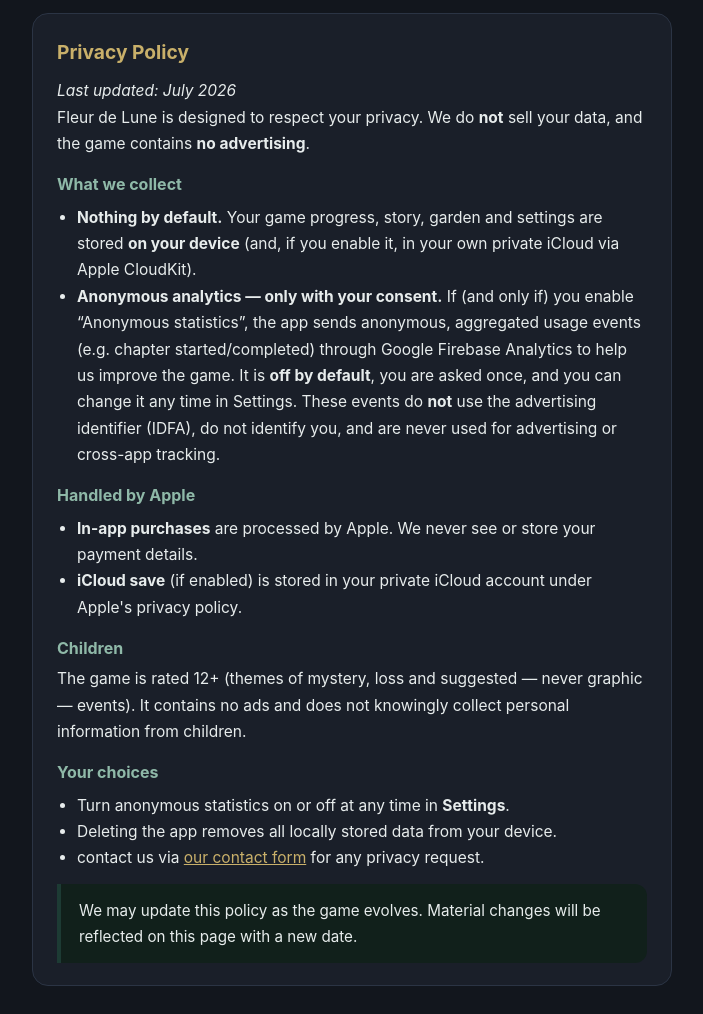
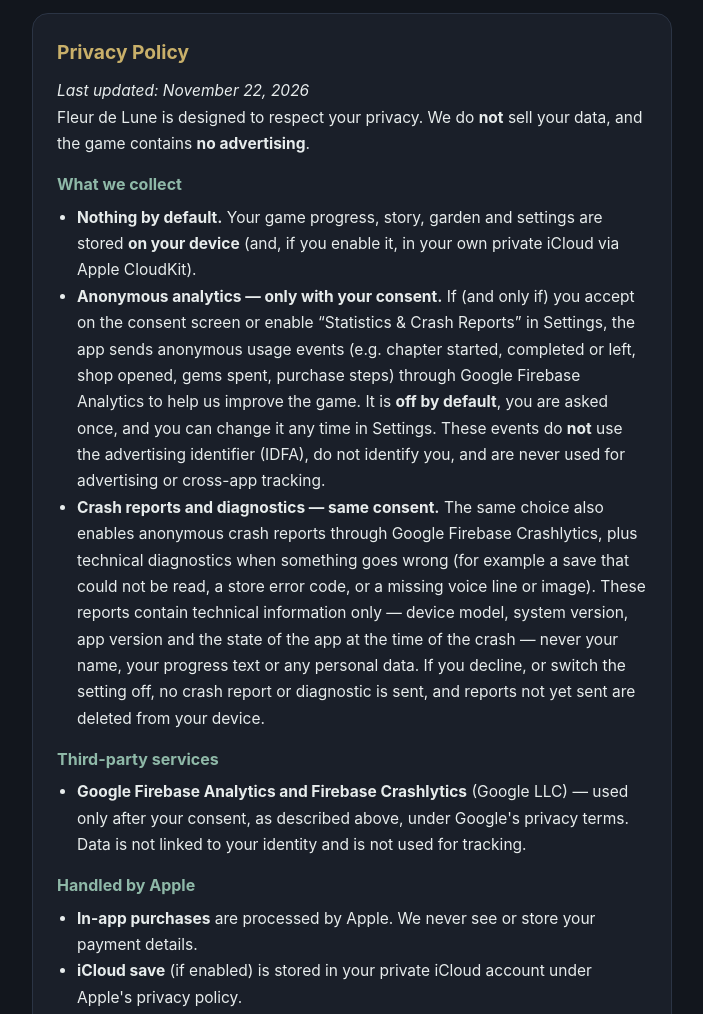
Before and after one commit to mythadubiz/fleur-de-lune-legal, a plain HTML site: page index.html in a window 1280 px wide. Shown: the part 575-1589 px from the top of the page, without its empty margins (288-991 px from the left). Drawn offline with Linux system fonts and the light colour scheme.

Commit message:
Privacy: crash reports and diagnostics (Firebase Crashlytics) under the same consent; third-party services; updated Nov 22, 2026

```diff
--- a/index.html
+++ b/index.html
@@ -38,13 +38,19 @@
         </div>
         <div class="card">
             <h2>Privacy Policy</h2>
-            <p><em>Last updated: July 2026</em></p>
+            <p><em>Last updated: November 22, 2026</em></p>
             <p>Fleur de Lune is designed to respect your privacy. We do <strong>not</strong> sell your data, and the game contains <strong>no advertising</strong>.</p>
 
             <h3>What we collect</h3>
             <ul>
                 <li><strong>Nothing by default.</strong> Your game progress, story, garden and settings are stored <strong>on your device</strong> (and, if you enable it, in your own private iCloud via Apple CloudKit).</li>
-                <li><strong>Anonymous analytics — only with your consent.</strong> If (and only if) you enable “Anonymous statistics”, the app sends anonymous, aggregated usage events (e.g. chapter started/completed) through Google Firebase Analytics to help us improve the game. It is <strong>off by default</strong>, you are asked once, and you can change it any time in Settings. These events do <strong>not</strong> use the advertising identifier (IDFA), do not identify you, and are never used for advertising or cross-app tracking.</li>
+                <li><strong>Anonymous analytics — only with your consent.</strong> If (and only if) you accept on the consent screen or enable “Statistics &amp; Crash Reports” in Settings, the app sends anonymous usage events (e.g. chapter started, completed or left, shop opened, gems spent, purchase steps) through Google Firebase Analytics to help us improve the game. It is <strong>off by default</strong>, you are asked once, and you can change it any time in Settings. These events do <strong>not</strong> use the advertising identifier (IDFA), do not identify you, and are never used for advertising or cross-app tracking.</li>
+                <li><strong>Crash reports and diagnostics — same consent.</strong> The same choice also enables anonymous crash reports through Google Firebase Crashlytics, plus technical diagnostics when something goes wrong (for example a save that could not be read, a store error code, or a missing voice line or image). These reports contain technical information only — device model, system version, app version and the state of the app at the time of the crash — never your name, your progress text or any personal data. If you decline, or switch the setting off, no crash report or diagnostic is sent, and reports not yet sent are deleted from your device.</li>
+            </ul>
+
+            <h3>Third-party services</h3>
+            <ul>
+                <li><strong>Google Firebase Analytics and Firebase Crashlytics</strong> (Google LLC) — used only after your consent, as described above, under Google's privacy terms. Data is not linked to your identity and is not used for tracking.</li>
             </ul>
 
             <h3>Handled by Apple</h3>
@@ -58,7 +64,7 @@
 
             <h3>Your choices</h3>
             <ul>
-                <li>Turn anonymous statistics on or off at any time in <strong>Settings</strong>.</li>
+                <li>Turn anonymous statistics and crash reports on or off at any time in <strong>Settings</strong> (“Statistics &amp; Crash Reports”).</li>
                 <li>Deleting the app removes all locally stored data from your device.</li>
                 <li>contact us via <a href="https://mythadubiz.github.io/contact/?app=fleur-de-lune&amp;lang=en&amp;ctx=privacy">our contact form</a> for any privacy request.</li>
             </ul>
```
